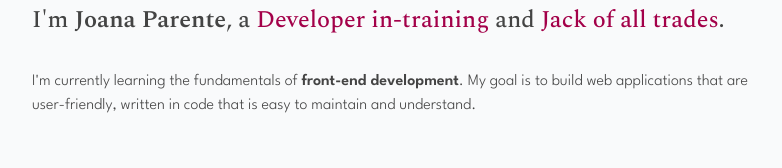
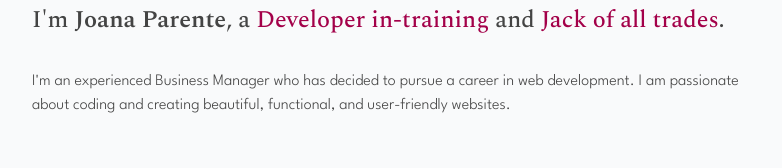
Before and after one commit to jrparente/joanaramosparente, a React (Vite) app: page / in a window 1280 px wide. Shown: the part 242-410 px from the top of the page, without its empty margins (248-1030 px from the left). Built offline with nearby package versions, Linux system fonts and the light colour scheme.

Commit message:
Updated the homepage copy

```diff
--- a/src/pages/Home.jsx
+++ b/src/pages/Home.jsx
@@ -55,10 +55,9 @@ export default function Home() {
           .
         </HomeTitle>
         <Paragraph>
-          I'm currently learning the fundamentals of{" "}
-          <FW600>front-end development</FW600>. My goal is to build web
-          applications that are user-friendly, written in code that is easy to
-          maintain and understand.
+          I'm an experienced Business Manager who has decided to pursue a career
+          in web development. I am passionate about coding and creating
+          beautiful, functional, and user-friendly websites.
         </Paragraph>
       </Section>
     </>
```
